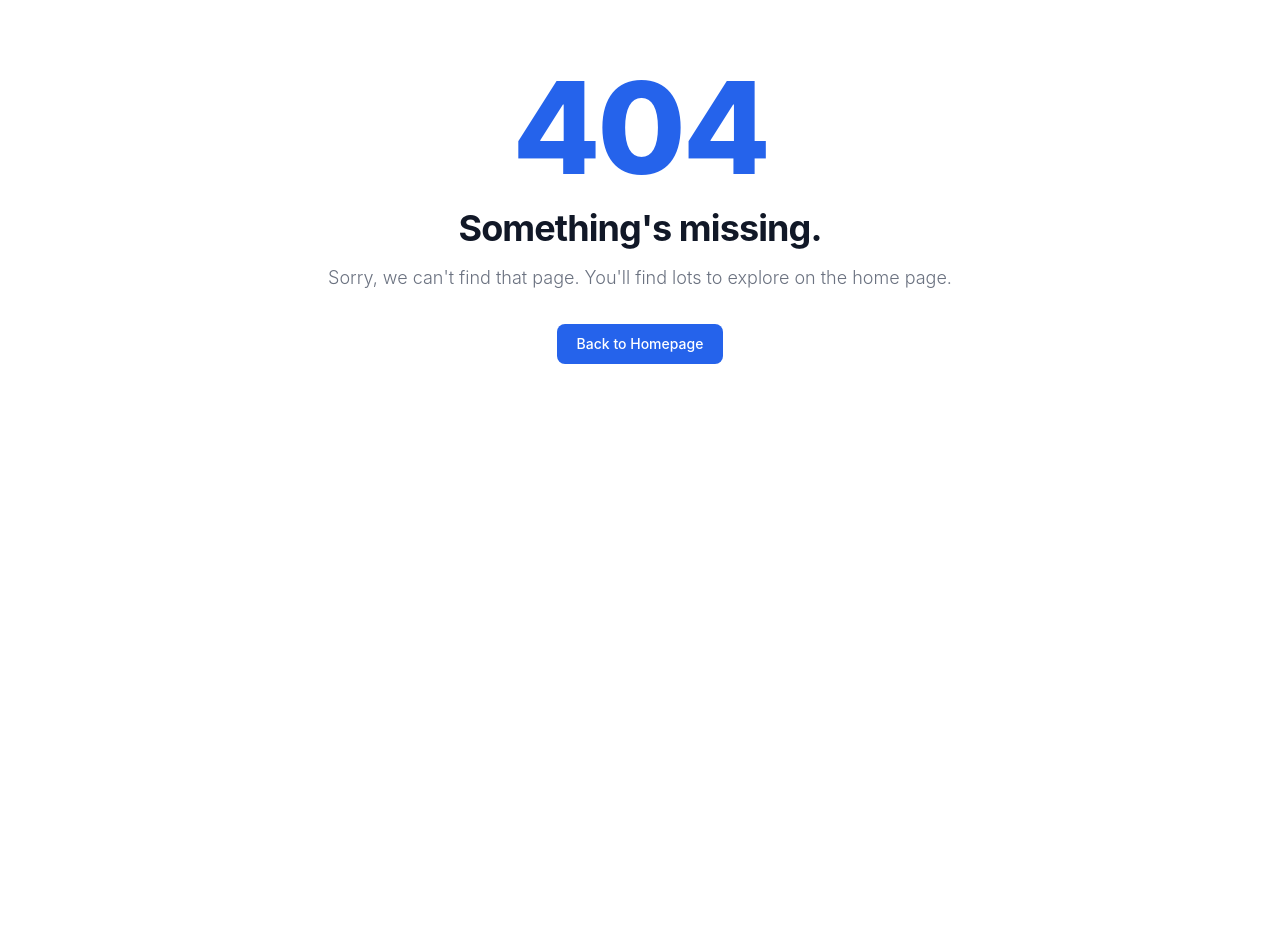
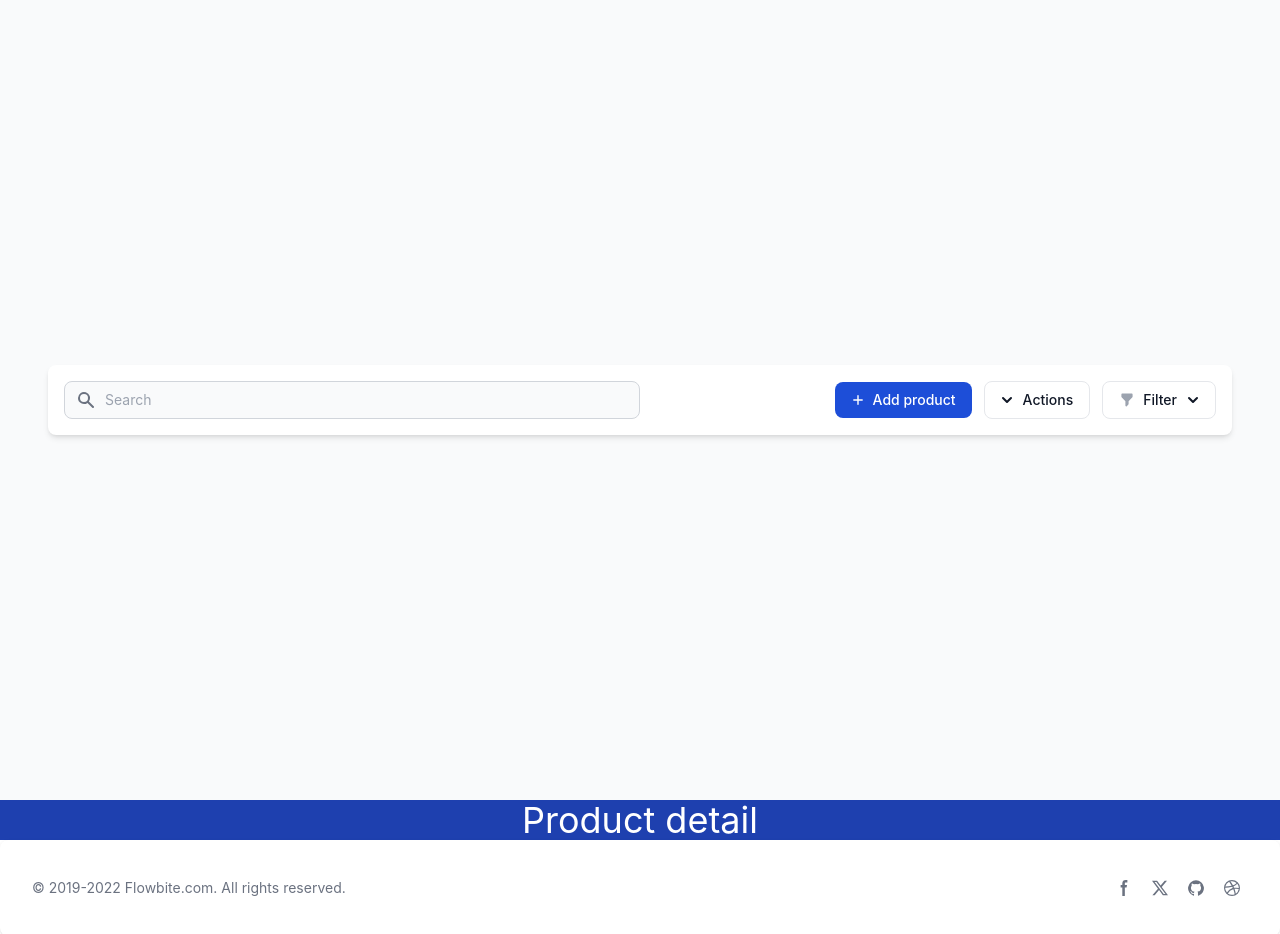
Before and after one commit to sasivarman-s/React, a React (Vite) app: page /product/1 in a window 1280 px wide. Before the commit this address had no page. Before the commit the page ends 800 px from the top, so only its background shows below. Built offline with nearby package versions, Linux system fonts and the light colour scheme.

Commit message:
got data through path by useParams() and path variable

```diff
--- /dev/null
+++ b/src/components/Productdetail.jsx
@@ -0,0 +1,16 @@
+import React from "react"
+import ReactDom from "react-dom"
+import "./main.css"
+import { useParams } from "react-router-dom"
+
+function Productdetail(){
+    const data = useParams()
+    console.log("params data: ",data);
+
+    return(
+        <>
+        <h1 className="text-center text-4xl bg-blue-800 text-white">Product detail</h1>
+        </>
+    )
+}
+export default Productdetail
--- a/src/main.jsx
+++ b/src/main.jsx
@@ -6,6 +6,7 @@ import Body from "./components/Body"
 import Homepage from "./components/Homepage"
 import Error from "./components/Error"
 import { createBrowserRouter, Outlet, RouterProvider } from "react-router-dom"
+import Productdetail from "./components/Productdetail"
 
 const Applayout = () => {
     return (
@@ -29,6 +30,10 @@ const Route = createBrowserRouter([
             {
                 path: "/home",
                 element: <Body />
+            },
+            {
+                path : "/product/:product_id",
+                element : <Productdetail/>
             }
         ],
         errorElement : <Error/>
```
